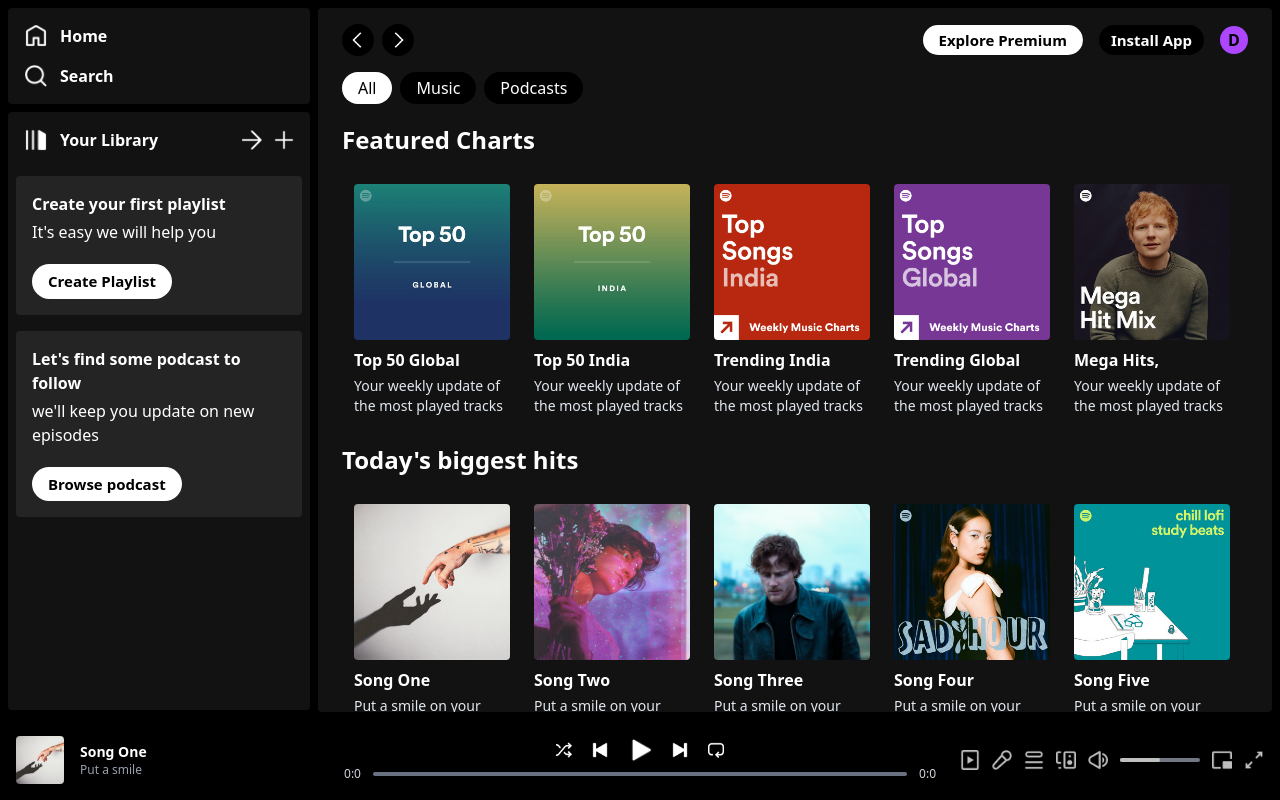
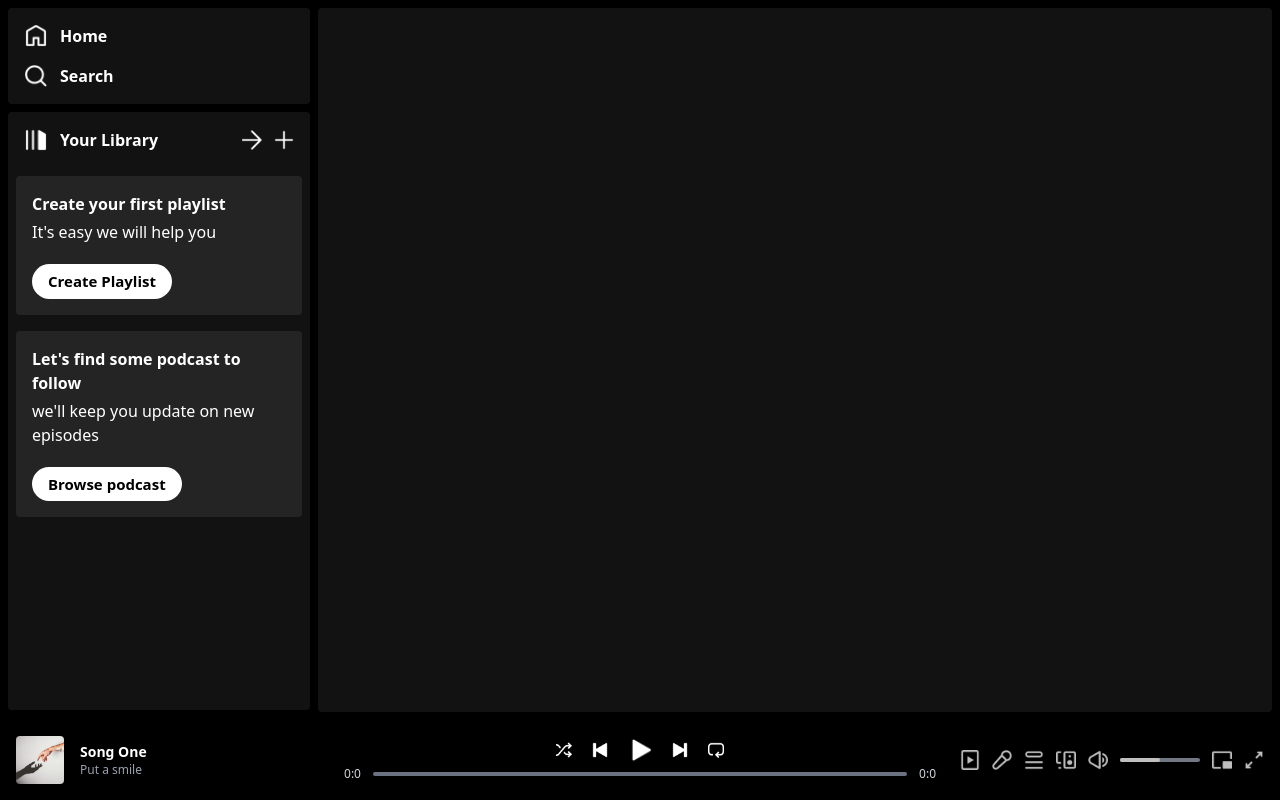
Before and after one commit to SullKanaeru/spotify-clone, a React (Vite) app: page / in a window 1280 px wide. Built offline with nearby package versions, Linux system fonts and the light colour scheme.

Commit message:
fix another bugs

```diff
--- a/package.json
+++ b/package.json
@@ -1,4 +1,5 @@
 {
+  "homepage": "https://SullKanaeru.github.io/spotify-clone",
   "name": "spotify-clone",
   "private": true,
   "version": "0.0.0",
@@ -6,8 +7,8 @@
   "scripts": {
     "dev": "vite",
     "build": "vite build",
-    "lint": "eslint .",
-    "preview": "vite preview"
+    "predeploy": "npm run build",
+    "deploy": "gh-pages -d dist"
   },
   "dependencies": {
     "@tailwindcss/vite": "^4.1.11",
--- a/src/components/Display.jsx
+++ b/src/components/Display.jsx
@@ -21,13 +21,16 @@
     })
 
   return (
-    <div ref={displayRef} className='w-[100%] m-2 px-6 pt-4 rounded bg-[#121212] text-white overflow-auto lg:w-[75%] lg:ml-0'>
-        <Routes>
-            <Route path='/' element={<DisplayHome/>} />
-            <Route path='/album/:id' element={<DisplayAlbum/>} />
-        </Routes>
+    <div
+      ref={displayRef}
+      className="w-[100%] m-2 px-6 pt-4 rounded bg-[#121212] text-white overflow-auto lg:w-[75%] lg:ml-0"
+    >
+      <Routes>
+        <Route path="/spotify-clone" element={<DisplayHome />} />
+        <Route path="/album/:id" element={<DisplayAlbum />} />
+      </Routes>
     </div>
-  )
+  );
 }
 
 export default Display
--- a/src/components/Sidebar.jsx
+++ b/src/components/Sidebar.jsx
@@ -9,7 +9,10 @@
   return (
     <div className="w-[25%] h-full p-2 flex-col gap-2 text-white hidden lg:flex">
       <div className="bg-[#121212] rounded p-4 flex flex-col gap-4">
-        <div onClick={() => navigate('/')} className="flex items-center gap-3 cursor-pointer">
+        <div
+          onClick={() => navigate("/spotify-clone")}
+          className="flex items-center gap-3 cursor-pointer"
+        >
           <img className="w-6" src={assets.home_icon} alt="Home" />
           <p className="font-bold">Home</p>
         </div>
```
Also changed, not shown: 1 other file (tests, documents, lock files or other folders).
